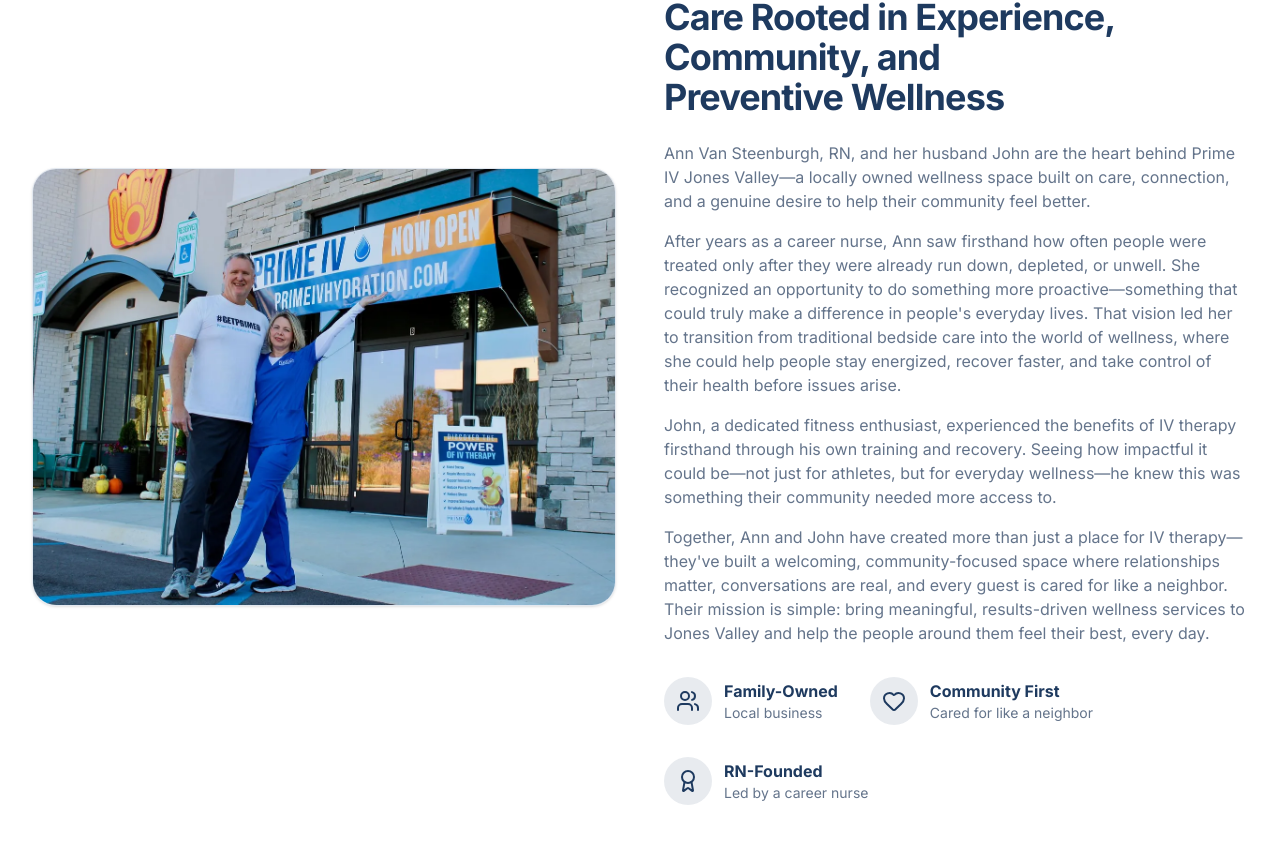
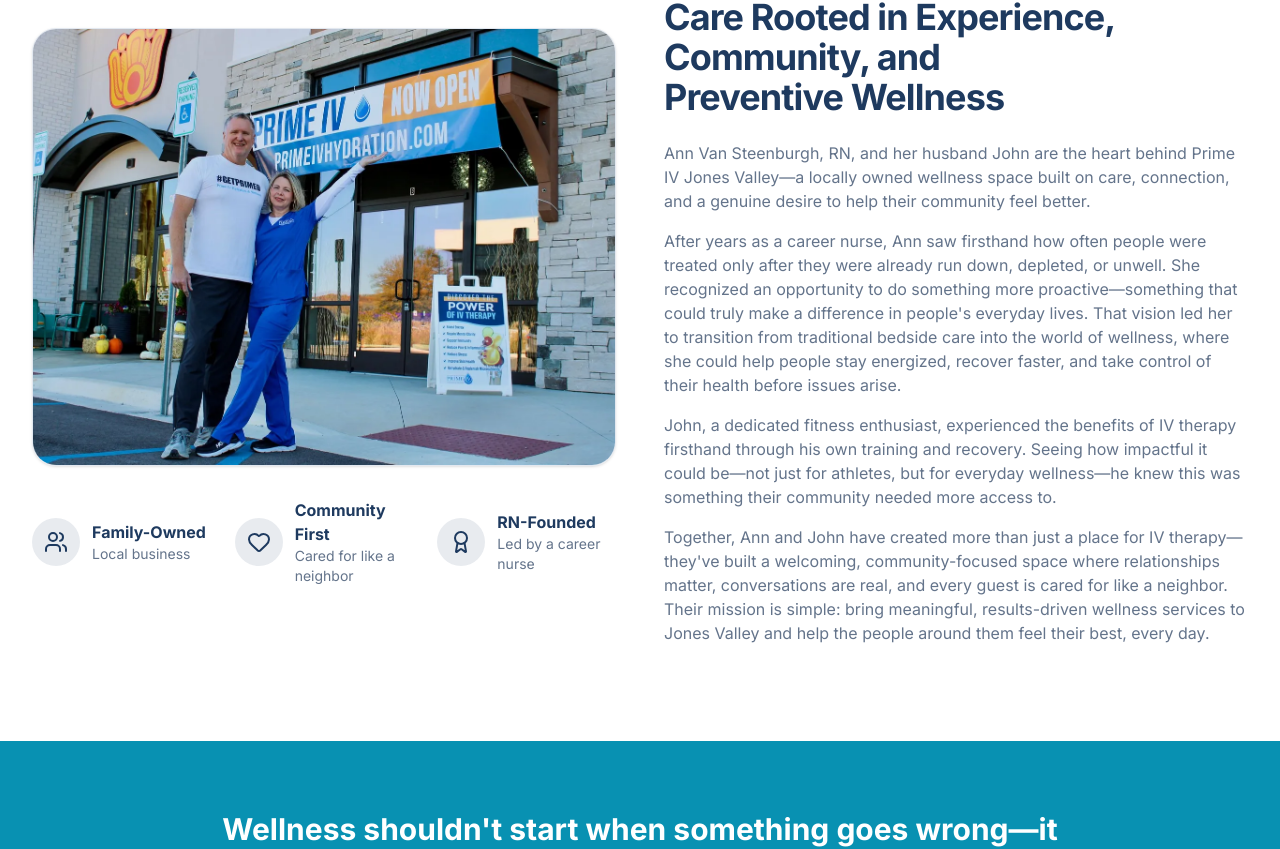
Before and after one commit to VandalsSmile/pivjv, a Next.js app: page /about in a window 1280 px wide. Shown: the part 719-1568 px from the top of the page. Built offline with nearby package versions, Linux system fonts and the light colour scheme.

Commit message:
feat: enhance about page with new features and layout updates

```diff
--- a/app/about/page.tsx
+++ b/app/about/page.tsx
@@ -97,7 +97,8 @@ export default function AboutPage() {
       <section className="section-padding bg-background">
         <div className="container-custom mx-auto">
           <div className="grid lg:grid-cols-2 gap-12 items-center">
-            <div className="relative rounded-2xl overflow-hidden shadow-sm border border-border aspect-[4/3] order-last lg:order-first">
+            <div className="order-last lg:order-first">
+              <div className="relative rounded-2xl overflow-hidden shadow-sm border border-border aspect-[4/3]">
                 <Image
                   src="/images/ann-john-van-steenburgh.webp"
                   alt="Owners Ann and John Van Steenburgh outside the Prime IV Hydration & Wellness grand opening in Huntsville, AL"
@@ -105,6 +106,43 @@ export default function AboutPage() {
                   className="object-cover"
                   sizes="(max-width: 1024px) 100vw, 50vw"
                 />
+              </div>
+
+              <div className="grid grid-cols-1 sm:grid-cols-3 gap-6 mt-8">
+                <div className="flex items-center gap-3">
+                  <div className="w-12 h-12 bg-primary/10 rounded-full flex items-center justify-center flex-shrink-0">
+                    <Users className="w-6 h-6 text-primary" />
+                  </div>
+                  <div>
+                    <p className="font-bold text-foreground">Family-Owned</p>
+                    <p className="text-sm text-foreground-muted">
+                      Local business
+                    </p>
+                  </div>
+                </div>
+                <div className="flex items-center gap-3">
+                  <div className="w-12 h-12 bg-primary/10 rounded-full flex items-center justify-center flex-shrink-0">
+                    <Heart className="w-6 h-6 text-primary" />
+                  </div>
+                  <div>
+                    <p className="font-bold text-foreground">Community First</p>
+                    <p className="text-sm text-foreground-muted">
+                      Cared for like a neighbor
+                    </p>
+                  </div>
+                </div>
+                <div className="flex items-center gap-3">
+                  <div className="w-12 h-12 bg-primary/10 rounded-full flex items-center justify-center flex-shrink-0">
+                    <Award className="w-6 h-6 text-primary" />
+                  </div>
+                  <div>
+                    <p className="font-bold text-foreground">RN-Founded</p>
+                    <p className="text-sm text-foreground-muted">
+                      Led by a career nurse
+                    </p>
+                  </div>
+                </div>
+              </div>
             </div>
 
             <div>
@@ -147,42 +185,6 @@ export default function AboutPage() {
                   Jones Valley and help the people around them feel their best,
                   every day.
                 </p>
-              </div>
-
-              <div className="flex flex-wrap gap-8 mt-8">
-                <div className="flex items-center gap-3">
-                  <div className="w-12 h-12 bg-primary/10 rounded-full flex items-center justify-center">
-                    <Users className="w-6 h-6 text-primary" />
-                  </div>
-                  <div>
-                    <p className="font-bold text-foreground">Family-Owned</p>
-                    <p className="text-sm text-foreground-muted">
-                      Local business
-                    </p>
-                  </div>
-                </div>
-                <div className="flex items-center gap-3">
-                  <div className="w-12 h-12 bg-primary/10 rounded-full flex items-center justify-center">
-                    <Heart className="w-6 h-6 text-primary" />
-                  </div>
-                  <div>
-                    <p className="font-bold text-foreground">Community First</p>
-                    <p className="text-sm text-foreground-muted">
-                      Cared for like a neighbor
-                    </p>
-                  </div>
-                </div>
-                <div className="flex items-center gap-3">
-                  <div className="w-12 h-12 bg-primary/10 rounded-full flex items-center justify-center">
-                    <Award className="w-6 h-6 text-primary" />
-                  </div>
-                  <div>
-                    <p className="font-bold text-foreground">RN-Founded</p>
-                    <p className="text-sm text-foreground-muted">
-                      Led by a career nurse
-                    </p>
-                  </div>
-                </div>
               </div>
             </div>
           </div>
```
Lines whose indentation alone changed are shown as unchanged.
